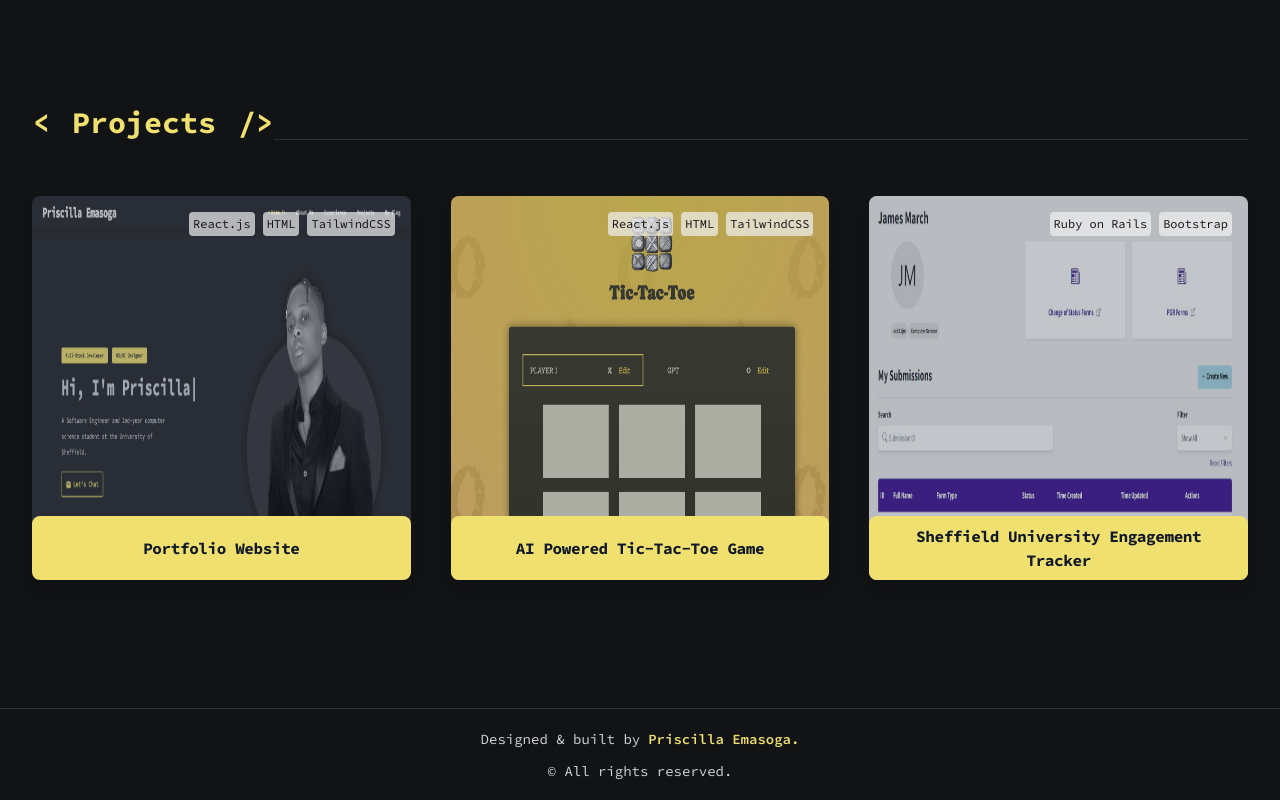
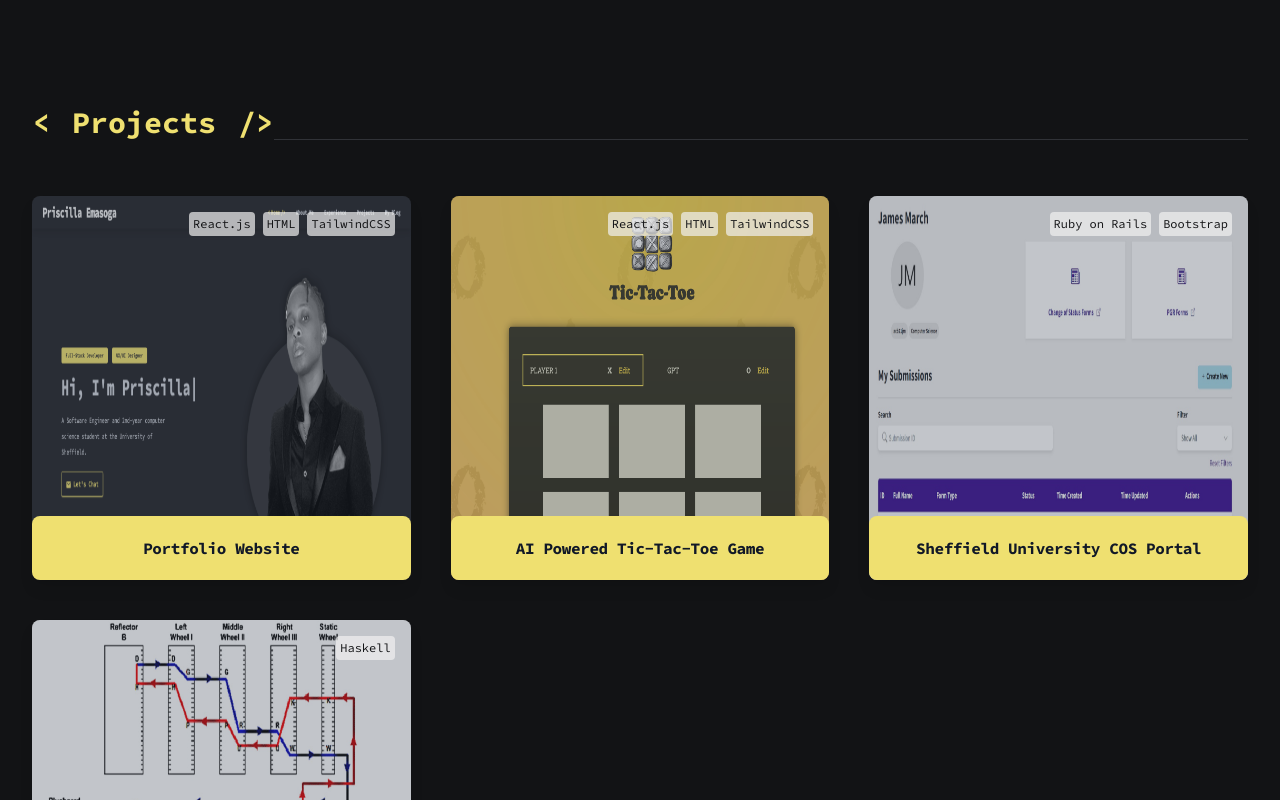
Before and after one commit to priscilla-e/my-portfolio, a React (Vite) app: page /#hero in a window 1280 px wide. Shown: the part 2000-2800 px from the top of the page. Built offline with nearby package versions, Linux system fonts and the light colour scheme.

Commit message:
Add enigma project to portfolio

```diff
--- a/src/data.js
+++ b/src/data.js
@@ -67,11 +67,19 @@ export const PROJECTS = [
         thumbnail: 'tic-tac-toe-project.png'
     },
     {
-        name: 'Sheffield University Engagement Tracker',
+        name: 'Sheffield University COS Portal',
         description: 'A Ruby on Rails application to streamline the management of student record change requests at the University of Sheffield',
         webLink: '#',
         githubLink: '#',
         techStack: ['Ruby on Rails', 'Bootstrap'],
         thumbnail: 'engagement-tracker-project.jpg'
     },
+    {
+        name: 'Enigma Simulator',
+        description: 'An Enigma machine simulator built using Haskell, accurately replicating the encryption mechanics of the historic cipher device.',
+        webLink: null,
+        githubLink: 'https://github.com/priscilla-e/enigma-simulator',
+        techStack: ['Haskell'],
+        thumbnail: 'enigma-project.jpg'
+    },
 ]
```
Also changed, not shown: public/enigma-project.jpg (added).
